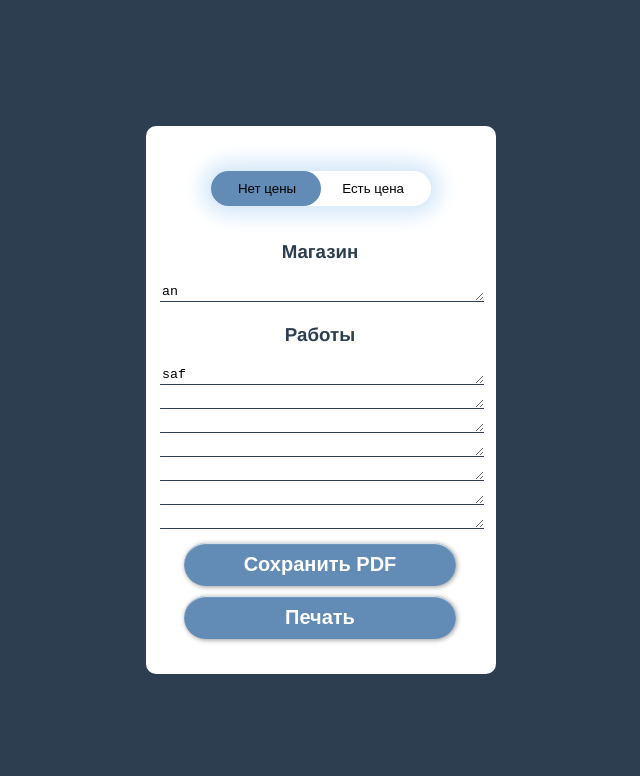
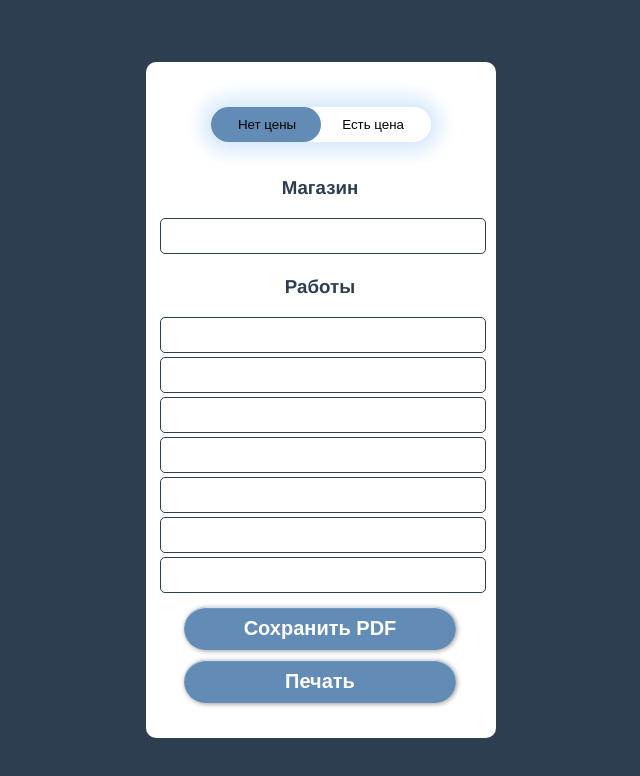
Before and after one commit to 7snak7/accountin_paper, a Vue app: page / in a window 1280 px wide. Shown: the top 776 px of the page, without its empty margins (319-959 px from the left). Built offline with nearby package versions, Linux system fonts and the light colour scheme.

Commit message:
unput resize

```diff
--- a/src/components/AccPaper.vue
+++ b/src/components/AccPaper.vue
@@ -3,8 +3,8 @@ import html2pdf from 'html2pdf.js'
 import InputText from './elements/InputText.vue'
 import { ref } from 'vue'
 
-const shops = ref(['an'])
-const works = ref([{ name: 'saf', col: '', price: '' },
+const shops = ref([''])
+const works = ref([{ name: '', col: '', price: '' },
   { name: '', col: '', price: '' },
   { name: '', col: '', price: '' },
   { name: '', col: '', price: '' },
--- a/src/components/elements/InputText.vue
+++ b/src/components/elements/InputText.vue
@@ -1,19 +1,33 @@
 <script setup>
+import { ref } from 'vue'
 // eslint-disable-next-line no-undef
 const model = defineModel()
+const txt = ref(null)
+function changeSize () {
+  txt.value.style.height = 'min-content'
+  const scHeight = txt.value.scrollHeight
+  txt.value.style.height = scHeight + 'px'
+}
 </script>
 
 <template>
-  <textarea rows="1" class="input" v-model="model"></textarea>
+  <textarea ref="txt" @keyup="changeSize" v-model="model"></textarea>
 </template>
 
 <style scoped>
-.input {
+textarea {
   width: 100%;
   height: min-content;
   background: none;
   outline: none;
-  border: none;
-  border-bottom: 1px solid #2c3e50;
+  border: 1px solid #2c3e50;
+  border-radius: 5px;
+  resize: none;
+}
+textarea:focus {
+  border: 2px solid #2c3e50;
+}
+textarea::-webkit-scrollbar {
+  width: 0;
 }
 </style>
```
